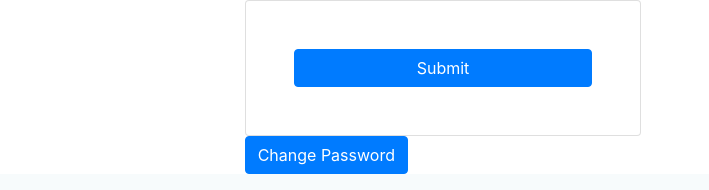
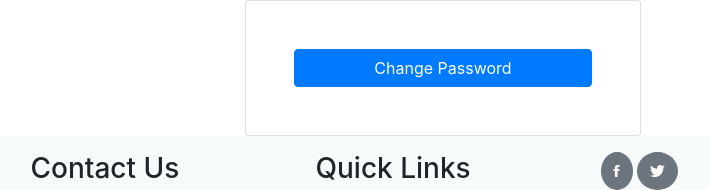
Before and after one commit to anuragregmi/nefosta-webapp, a Django app: template nefosta/templates/registration/password_change_form.html in a window 1280 px wide. Shown: the part 76-266 px from the top of the page, without its empty margins (197-906 px from the left). Run offline with Django 3.2, Linux system fonts and the light colour scheme; the template is opened without the code that fills it, so the values that code supplies are empty; some libraries are stand-ins or nearby versions; some web fonts are replaced.

Commit message:
Create common bootstrap form and template

```diff
--- a/nefosta/templates/registration/password_change_form.html
+++ b/nefosta/templates/registration/password_change_form.html
@@ -1,11 +1 @@
-{% extends 'utils/base.html' %}
-
-{% block body %}
-<div class="col-md-4 mr-auto ml-auto">
-  <form class="card p-5 form" method="post">
-    {% csrf_token %}
-    {% include 'utils/bootstrap_form.html' %}
-    <input type="submit" class="btn btn-primary" value="Change Password">
-  </form>
-</div>
-{% endblock body %}
+{% include 'utils/basic_form.html' with submit_text="Change Password" %}
--- /dev/null
+++ b/nefosta/templates/utils/basic_form.html
@@ -0,0 +1,10 @@
+{% extends 'utils/base.html' %}
+
+{% block body %}
+<div class="col-md-4 mr-auto ml-auto">
+  <form class="card p-5 form" method="post">
+    {% csrf_token %}
+    {% include 'utils/bootstrap_form.html' %}
+  </form>
+</div>
+{% endblock body %}
--- a/nefosta/templates/utils/bootstrap_form.html
+++ b/nefosta/templates/utils/bootstrap_form.html
@@ -40,5 +40,6 @@
   </div>
   {% endfor %}
 
-  <button type="submit" class="btn btn-primary">Submit</button>
+  <button type="submit" class="btn btn-primary">{{ submit_text|default:"Submit" }}
+  </button>
 </form>
```
